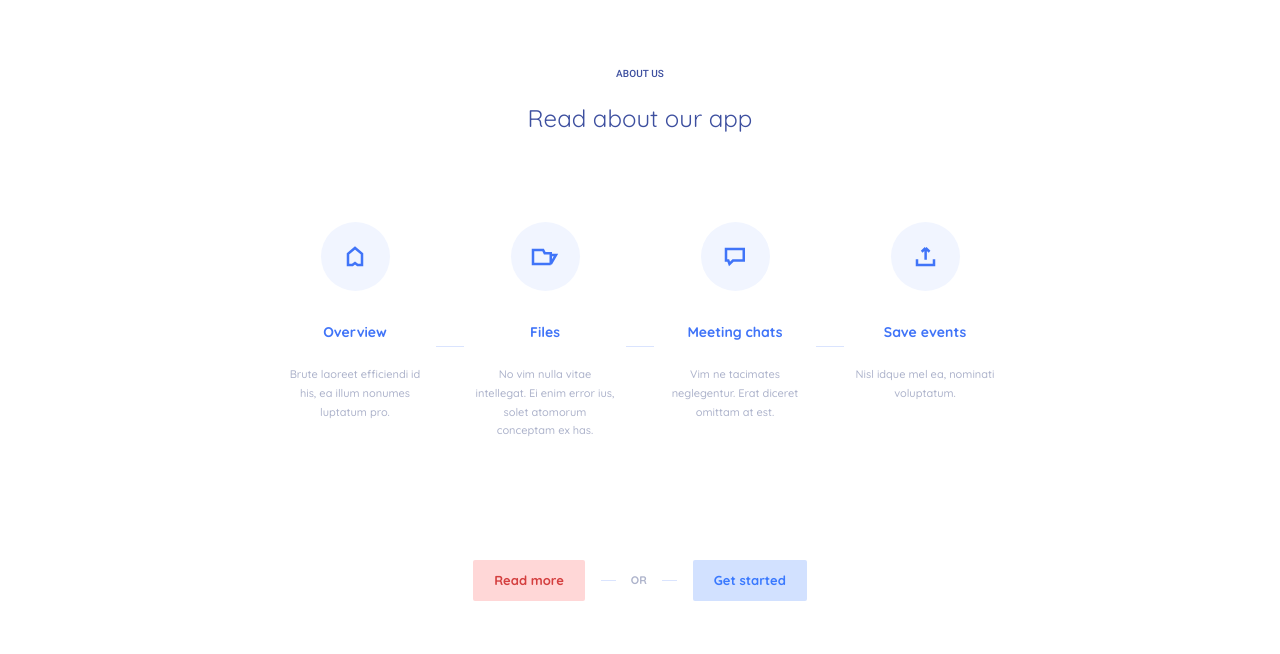
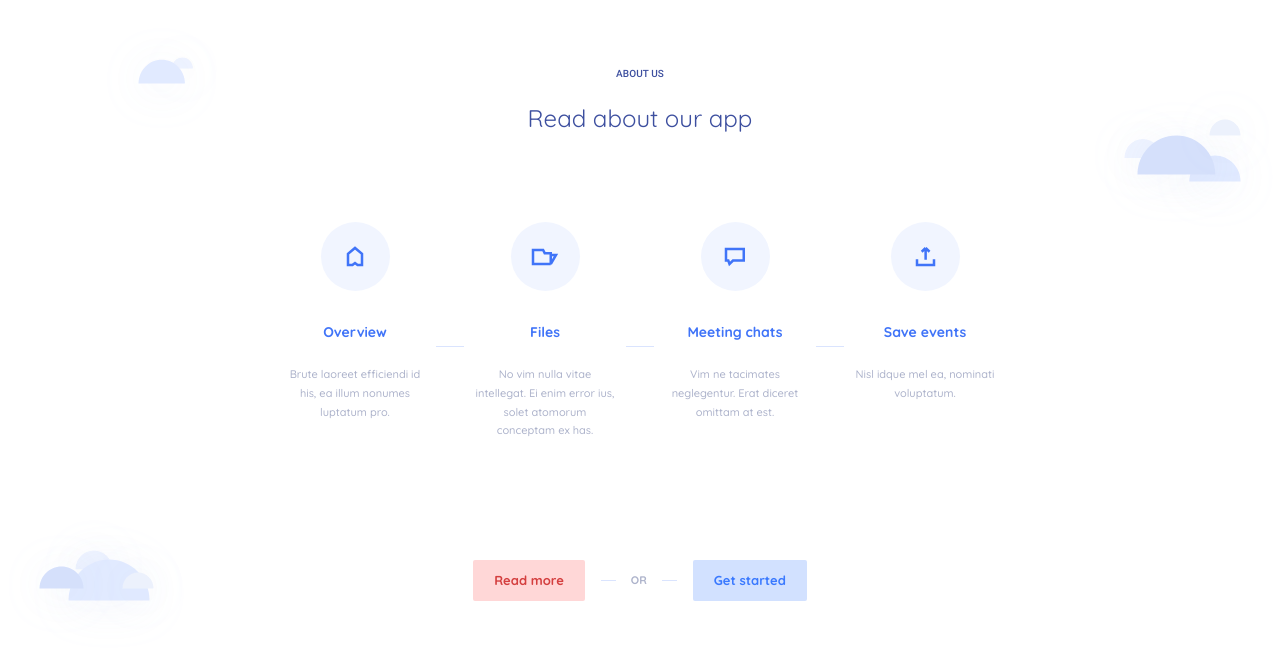
Before and after one commit to VladPalaev/plan_your_life, a plain HTML site: page index.html in a window 1280 px wide. Shown: the part 1732-2386 px from the top of the page. Drawn offline with Linux system fonts and the light colour scheme.

Commit message:
refactor: position bg sections ABOUT

```diff
--- a/assets/css/style.css
+++ b/assets/css/style.css
@@ -364,9 +364,18 @@ body {
 }
 
 .about__container {
+	position: relative;
 	max-width: 790px;
 	padding: 0 15px;
 	margin: 0 auto;
+}
+
+.about__clouds {
+	position: absolute;
+	top: 50%;
+	left: 50%;
+	transform: translate(-50%, -50%);
+	z-index: -1;
 }
 
 .about__heading {
--- a/index.html
+++ b/index.html
@@ -176,6 +176,8 @@
 <!-- /about -->
 <section class="about">
 	<div class="about__container">
+		<img src="assets/img/clouds.svg" class="about__clouds" alt="clouds">
+
 		<div class="about__heading">
 			<h3 class="block__subtitle">ABOUT US</h3>
 			<h2 class="block__title block__title--sm">Read about our app</h2>
```
Also changed, not shown: assets/img/clouds.svg (added).
